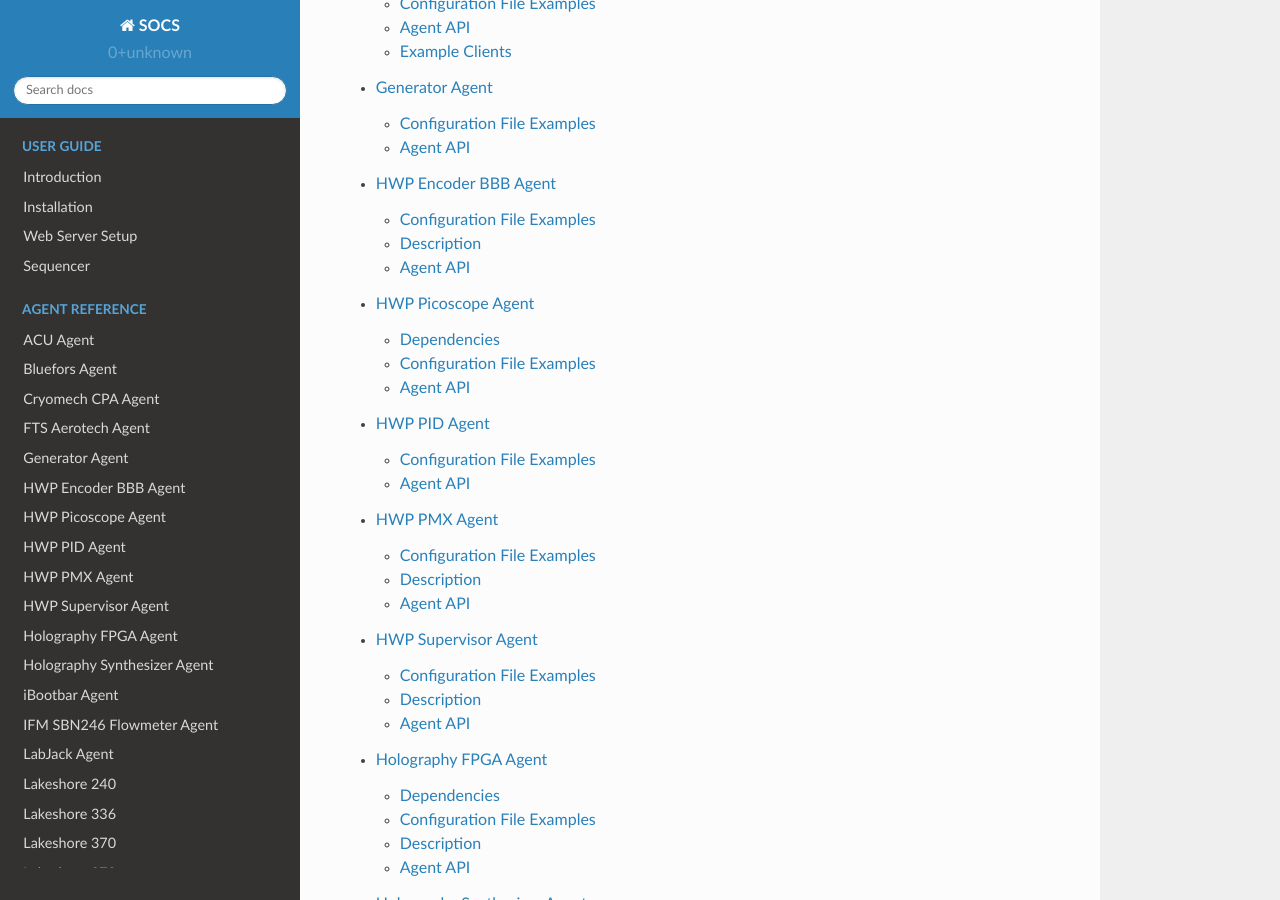
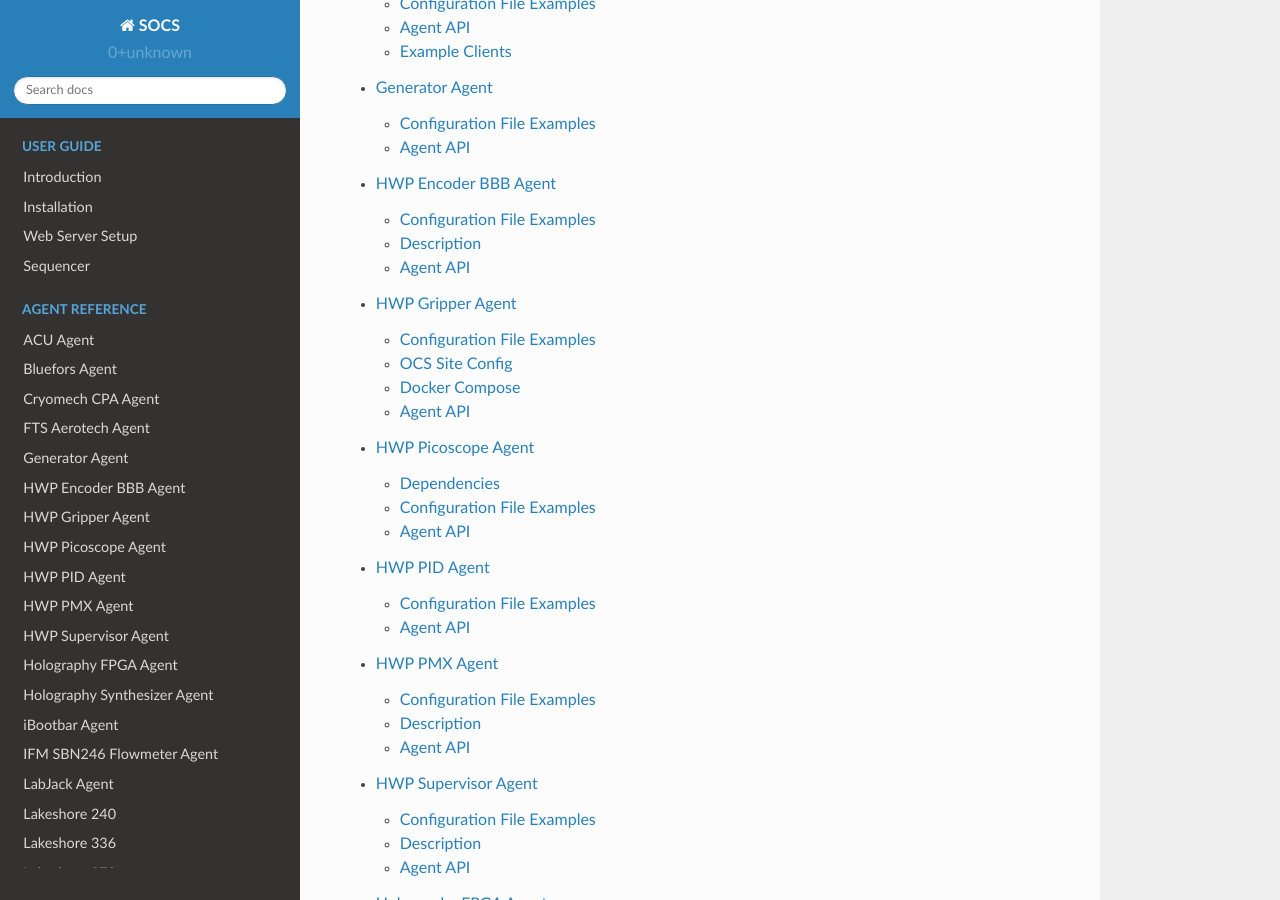
Before and after one commit to simonsobs/socs, a Sphinx documentation site: the page built from docs/index.rst, in a window 1280 px wide and 900 px high, scrolled down 1580 px. Built offline with Sphinx 7.4.7 and the Read the Docs theme 2.0.0, drawn with Linux system fonts in a browser that asks for light colours.

Commit message:
Add hwp gripper agent to docs index

```diff
--- a/docs/index.rst
+++ b/docs/index.rst
@@ -43,6 +43,7 @@ API Reference        Full API documentation for core parts of the SOCS library.
     agents/fts_agent
     agents/generator
     agents/hwp_encoder
+    agents/hwp_gripper
     agents/hwp_picoscope
     agents/hwp_pid
     agents/hwp_pmx
```
